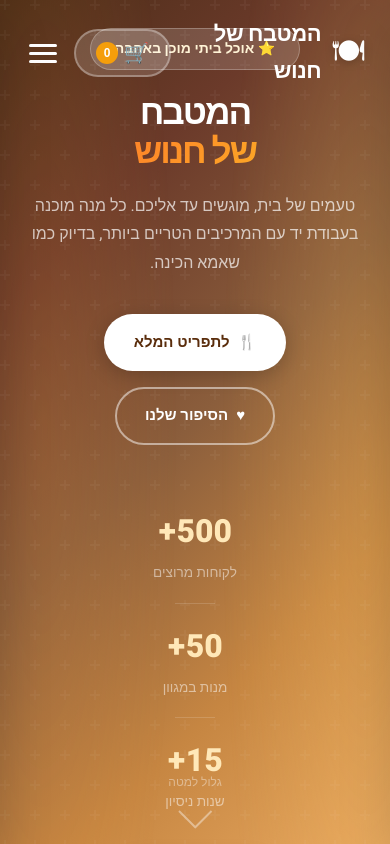
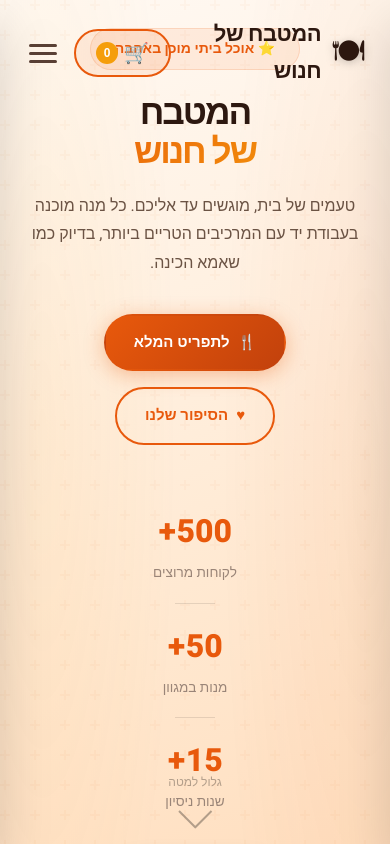
Before and after one commit to raniop/Hani-sCoocking, a plain HTML site: page index.html in a window 390 px wide. Shown: the top 844 px of the page. Drawn offline with Linux system fonts and the light colour scheme.

Commit message:
Change hero to light cream background for cleaner look
Replaced dark/burgundy hero with a warm cream gradient (#fff9f3 → #ffdfc0).
Updated text, nav, buttons, and mobile menu to dark colors for contrast.
Other sections remain unchanged as requested.

Co-Authored-By: Claude Opus 4.6 <noreply@anthropic.com>

```diff
--- a/styles.css
+++ b/styles.css
@@ -131,7 +131,7 @@ body {
     align-items: center;
     gap: 10px;
     text-decoration: none;
-    color: white;
+    color: #2d1810;
     transition: var(--transition);
 }
 
@@ -155,7 +155,7 @@ body {
 }
 
 .nav-link {
-    color: rgba(255,255,255,0.85);
+    color: #5a4035;
     text-decoration: none;
     padding: 8px 18px;
     border-radius: 50px;
@@ -169,8 +169,8 @@ body {
 
 .nav-link:hover,
 .nav-link.active {
-    color: white;
-    background: rgba(255,255,255,0.15);
+    color: var(--primary);
+    background: rgba(232, 89, 12, 0.08);
 }
 
 .navbar.scrolled .nav-link:hover,
@@ -187,8 +187,8 @@ body {
 
 .cart-btn {
     position: relative;
-    background: rgba(255,255,255,0.15);
-    border: 2px solid rgba(255,255,255,0.3);
+    background: rgba(232, 89, 12, 0.08);
+    border: 2px solid var(--primary);
     border-radius: 50px;
     padding: 10px 20px;
     cursor: pointer;
@@ -196,7 +196,7 @@ body {
     display: flex;
     align-items: center;
     gap: 6px;
-    color: white;
+    color: var(--primary);
     font-size: 15px;
     font-weight: 600;
 }
@@ -254,7 +254,7 @@ body {
 .mobile-menu-btn span {
     width: 28px;
     height: 3px;
-    background: white;
+    background: #5a4035;
     border-radius: 3px;
     transition: var(--transition);
 }
@@ -275,7 +275,7 @@ body {
     align-items: center;
     justify-content: center;
     text-align: center;
-    background: linear-gradient(135deg, #4a2c17 0%, #6b3a2a 25%, #8b5e3c 50%, #c68642 75%, #e8a85f 100%);
+    background: linear-gradient(160deg, #fff9f3 0%, #fff0e0 40%, #ffe8d0 70%, #ffdfc0 100%);
     overflow: hidden;
 }
 
@@ -286,7 +286,7 @@ body {
     right: -30%;
     width: 80%;
     height: 200%;
-    background: radial-gradient(ellipse, rgba(255, 200, 100, 0.2), transparent 60%);
+    background: radial-gradient(ellipse, rgba(232, 89, 12, 0.06), transparent 60%);
     animation: heroGlow 8s ease-in-out infinite alternate;
 }
 
@@ -297,7 +297,7 @@ body {
     left: -30%;
     width: 80%;
     height: 200%;
-    background: radial-gradient(ellipse, rgba(255, 160, 60, 0.15), transparent 60%);
+    background: radial-gradient(ellipse, rgba(245, 158, 11, 0.06), transparent 60%);
     animation: heroGlow 10s ease-in-out infinite alternate-reverse;
 }
 
@@ -322,41 +322,40 @@ body {
 
 /* Hero-specific button overrides for warm background */
 .hero .btn-primary {
-    background: white;
-    color: #5a2d0c;
-    box-shadow: 0 4px 20px rgba(0, 0, 0, 0.2);
+    background: linear-gradient(135deg, var(--primary), var(--primary-dark));
+    color: white;
+    box-shadow: 0 4px 20px rgba(232, 89, 12, 0.35);
 }
 
 .hero .btn-primary:hover {
-    background: #fff8f0;
-    box-shadow: 0 8px 30px rgba(0, 0, 0, 0.25);
+    box-shadow: 0 8px 30px rgba(232, 89, 12, 0.45);
 }
 
 .hero .btn-outline {
-    border-color: rgba(255,255,255,0.5);
-    color: white;
+    border-color: var(--primary);
+    color: var(--primary);
 }
 
 .hero .btn-outline:hover {
-    background: rgba(255,255,255,0.15);
-    border-color: white;
+    background: rgba(232, 89, 12, 0.06);
+    border-color: var(--primary-dark);
 }
 
 .hero-badge {
     display: inline-block;
-    background: rgba(255, 255, 255, 0.15);
-    color: #fff3d6;
+    background: rgba(232, 89, 12, 0.08);
+    color: var(--primary);
     padding: 8px 24px;
     border-radius: 50px;
     font-size: 14px;
     font-weight: 600;
     margin-bottom: 24px;
-    border: 1px solid rgba(255, 255, 255, 0.25);
+    border: 1px solid rgba(232, 89, 12, 0.15);
     animation: fadeInDown 0.8s ease-out;
 }
 
 .hero-title {
-    color: white;
+    color: #2d1810;
     margin-bottom: 20px;
     animation: fadeInUp 0.8s ease-out 0.2s both;
 }
@@ -370,14 +369,14 @@ body {
 }
 
 .title-line.highlight {
-    background: linear-gradient(135deg, var(--primary-light), var(--secondary-light));
+    background: linear-gradient(135deg, var(--primary), var(--secondary));
     -webkit-background-clip: text;
     -webkit-text-fill-color: transparent;
     background-clip: text;
 }
 
 .hero-subtitle {
-    color: rgba(255,255,255,0.7);
+    color: #6b5344;
     font-size: 1.15rem;
     max-width: 550px;
     margin: 0 auto 36px;
@@ -410,18 +409,18 @@ body {
     display: block;
     font-size: 2rem;
     font-weight: 800;
-    color: #ffe8b8;
+    color: var(--primary);
 }
 
 .stat-label {
     font-size: 0.85rem;
-    color: rgba(255,255,255,0.5);
+    color: #9a8578;
 }
 
 .stat-divider {
     width: 1px;
     height: 40px;
-    background: rgba(255,255,255,0.15);
+    background: rgba(0,0,0,0.1);
 }
 
 .hero-scroll-indicator {
@@ -434,7 +433,7 @@ body {
     flex-direction: column;
     align-items: center;
     gap: 8px;
-    color: rgba(255,255,255,0.4);
+    color: rgba(0,0,0,0.3);
     font-size: 12px;
     animation: bounce 2s infinite;
 }
@@ -442,8 +441,8 @@ body {
 .scroll-arrow {
     width: 24px;
     height: 24px;
-    border-left: 2px solid rgba(255,255,255,0.4);
-    border-bottom: 2px solid rgba(255,255,255,0.4);
+    border-left: 2px solid rgba(0,0,0,0.3);
+    border-bottom: 2px solid rgba(0,0,0,0.3);
     transform: rotate(-45deg);
 }
 
```
